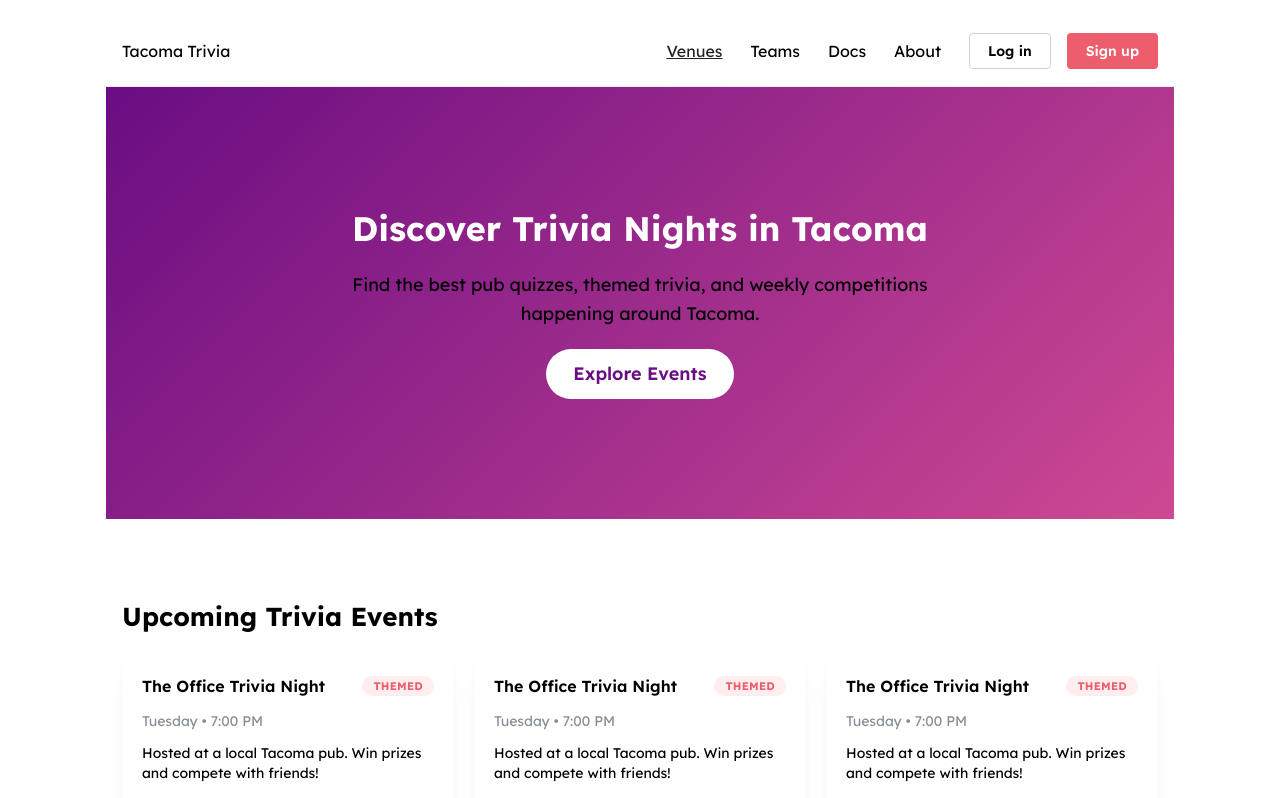
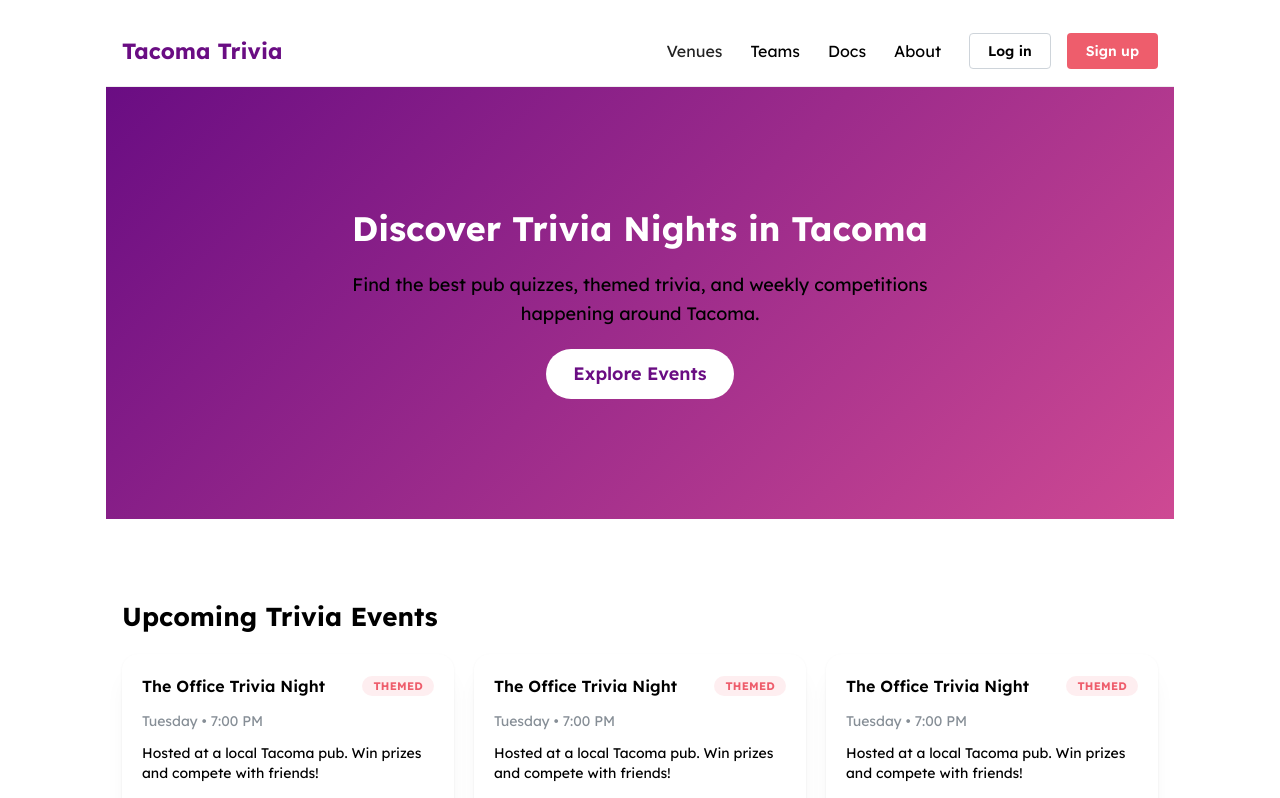
Before and after one commit to SkateCodeN/TacomaTrivia_Onion, a React (Vite) app in the folder tacomatrivia-frontend/: page / in a window 1280 px wide. Shown: the top 798 px of the page. Built offline with nearby package versions, Linux system fonts and the light colour scheme.

Commit message:
The logo now has a link to the home page. The links remove the underline

```diff
--- a/tacomatrivia-frontend/src/components/AppNavBar.jsx
+++ b/tacomatrivia-frontend/src/components/AppNavBar.jsx
@@ -35,9 +35,9 @@ export default function AppNavbar() {
             <Container size="lg" >
                 {/* Desktop Links */}
                 <Group justify='space-between' h={70}>
-                    <Text className={styles.logo}>
+                    <Link to="/" className={styles.logo}>
                         Tacoma Trivia
-                    </Text>
+                    </Link>
 
                     <Group gap={28} visibleFrom='sm'>
                         {navLinks}
--- a/tacomatrivia-frontend/src/styles/AppNavBar.module.css
+++ b/tacomatrivia-frontend/src/styles/AppNavBar.module.css
@@ -21,6 +21,7 @@
   font-weight: 700;
   color: #6a0d83; /* Deep purple ensures strong contrast */
   cursor: pointer;
+  text-decoration: none;
 }
 
 /* Desktop links hidden on mobile */
@@ -28,6 +29,7 @@
   display: flex;
   gap: 28px;
   align-items: center;
+  text-decoration: none;
 }
 
 /* @media (max-width: 768px) {
@@ -44,6 +46,7 @@
   color: #222;
   cursor: pointer;
   transition: color 0.2s ease;
+  text-decoration: none;
 }
 
 .link:hover {
```
